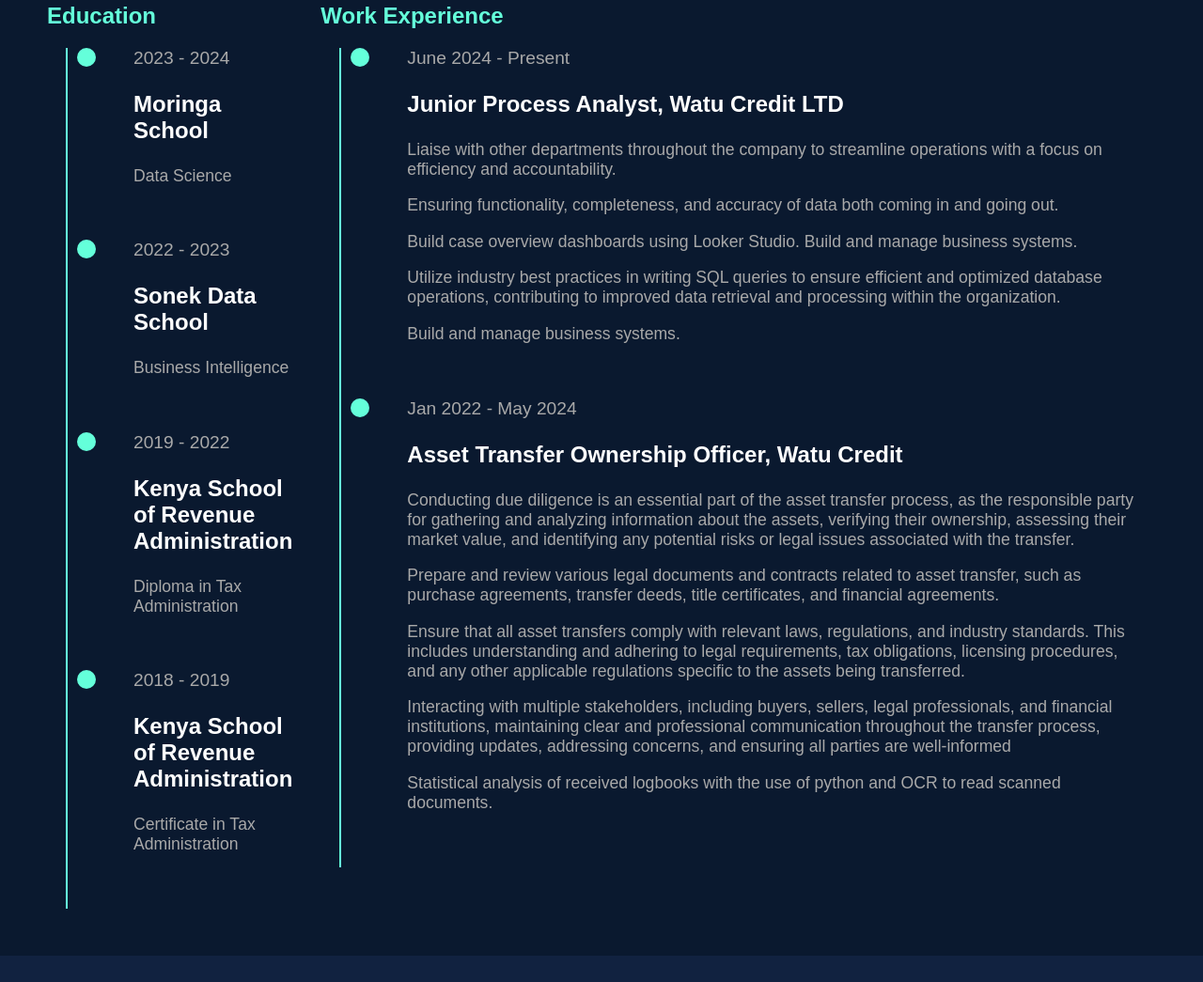
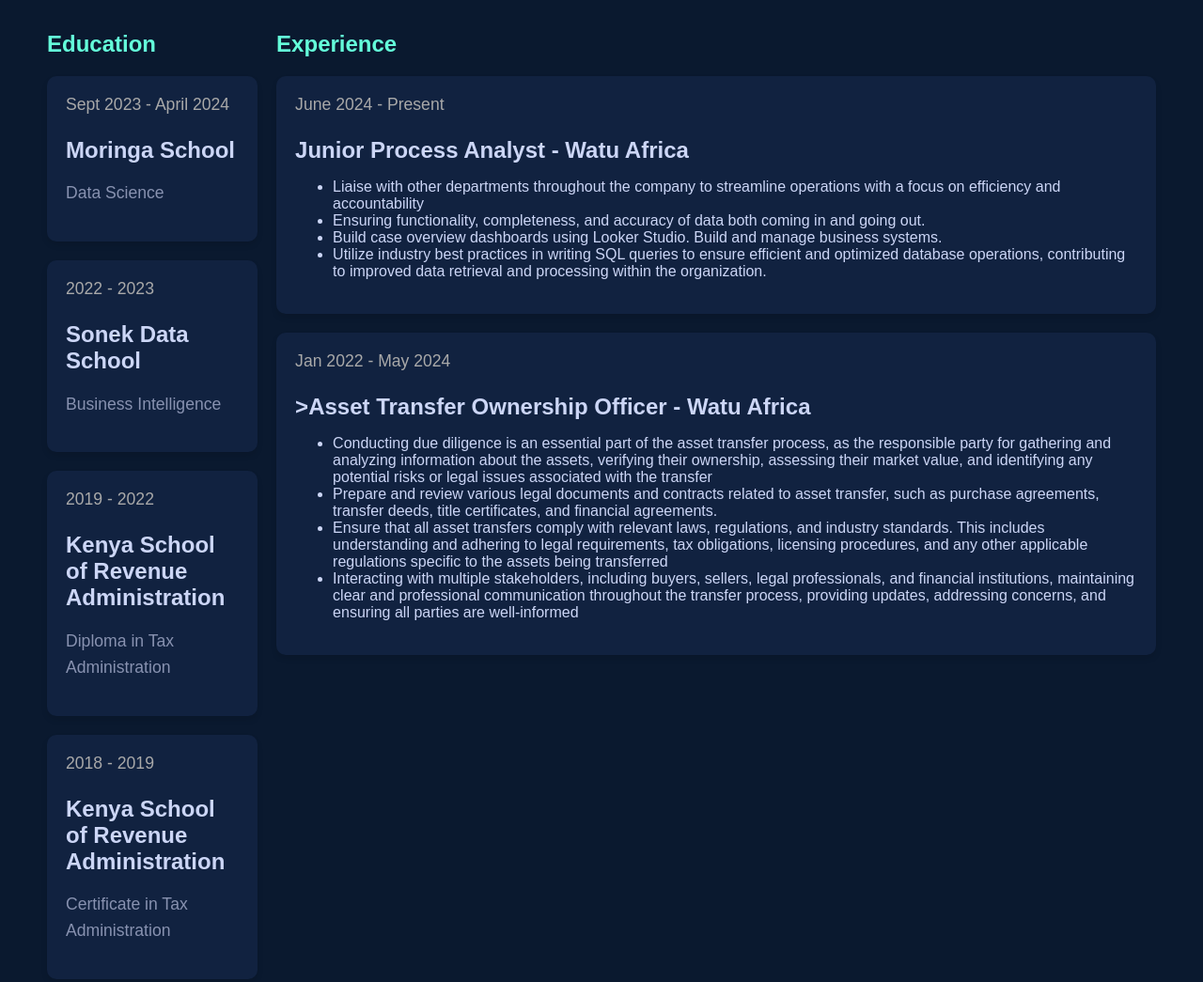
Before and after one commit to rodgersbunde/Portfolio, a plain HTML site: page portfolio.html in a window 1280 px wide. Shown: the part 886-1931 px from the top of the page at 94% size. Drawn offline with Linux system fonts and the light colour scheme.

Commit message:
initial commit

```diff
--- a/portfolio.html
+++ b/portfolio.html
@@ -101,76 +101,47 @@
             color: #64ffda; /* Teal color for section titles */
         }
 
-        /* New timeline style for Education & Experience */
+        /* Education & Work Experience Section */
         #education-work {
             display: flex;
             justify-content: space-between;
             gap: 20px;
+            margin-top: 40px;
         }
 
         .timeline {
             display: flex;
             flex-direction: column;
-            position: relative;
-            margin-left: 20px;
-            padding-left: 40px;
-            border-left: 2px solid #64ffda;
+            gap: 20px; /* Reduced space between timeline items */
         }
 
         .timeline-item {
-            position: relative;
-            margin-bottom: 40px;
-            margin-right: 10px;
-        }
-
-        .timeline-item:before {
-            content: '';
-            position: absolute;
-            top: 0;
-            left: -30px;
-            width: 20px;
-            height: 20px;
-            border-radius: 50%;
-            background-color: #64ffda;
-        }
-
-        .date {
-            font-size: 1.2em;
-            margin-bottom: 5px;
-            color: #A9A9A9;
-            margin-left: 30px;
-        }
-
-        .timeline h3 {
-            font-size: 1.5em;
-            color: #fff;
-            padding-left: 30px;
-        }
-
-        .timeline p, ul {
-            font-size: 1.1em;
-            color: #A9A9A9;
-            padding-left: 30px;
-        }
-
-        ul {
-            margin-top: 10px;
-            list-style: none;
-        }
-
-        ul li {
-            margin-bottom: 10px;
-            padding-left: 20px;
+            background-color: #112240; /* Box background */
+            padding: 20px;
+            border-radius: 10px;
+            box-shadow: 0 4px 6px rgba(0, 0, 0, 0.1);
             position: relative;
         }
 
-        ul li:before {
-            content: '•';
-            position: absolute;
-            left: 0;
-            color: #64ffda;
+        .timeline-item h3 {
+            font-size: 1.5em;
+            color: #ccd6f6;
+            margin-bottom: 5px;
         }
 
+        .timeline-item p {
+            font-size: 1.1em;
+            color: #8892b0;
+            line-height: 1.6;
+        }
+
+        .timeline-item span {
+            font-size: 1.1em;
+            color: #A9A9A9;
+            margin-bottom: 10px;
+        }
+
+        /* Skills Section */
         .skills-list {
             display: flex;
             flex-wrap: wrap;
@@ -184,7 +155,6 @@
             margin: 5px;
         }
 
-        /* Keep other styles the same */
         .project-grid {
             display: grid;
             grid-template-columns: repeat(auto-fit, minmax(300px, 1fr));
@@ -229,7 +199,6 @@
         .project-item a:hover {
             background-color: #ccd6f6; /* Lighter blue hover for project links */
         }
-
         #contact form {
             max-width: 600px;
             margin: 0 auto;
@@ -266,7 +235,6 @@
         footer {
             background-color: #0a192f;
             color: #ccd6f6;
-
             text-align: center;
             padding: 20px;
         }
@@ -325,64 +293,66 @@
             <h2>Education</h2>
             <div class="timeline">
                 <div class="timeline-item">
-                    <span class="date">2023 - 2024</span>
+                    <span>Sept 2023 - April 2024</span>
                     <h3>Moringa School</h3>
                     <p>Data Science</p>
                 </div>
                 <div class="timeline-item">
-                    <span class="date">2022 - 2023</span>
+                    <span>2022  - 2023</span>
                     <h3>Sonek Data School</h3>
                     <p>Business Intelligence</p>
                 </div>
                 <div class="timeline-item">
-                    <span class="date">2019 - 2022</span>
+                    <span>2019 - 2022</span>
                     <h3>Kenya School of Revenue Administration</h3>
                     <p>Diploma in Tax Administration</p>
                 </div>
                 <div class="timeline-item">
-                    <span class="date">2018 - 2019</span>
+                    <span>2018 - 2019</span>
                     <h3>Kenya School of Revenue Administration</h3>
                     <p>Certificate in Tax Administration</p>
+                </div>
+                <div class="timeline-item">
+                    <span>2014 - 2017</span>
+                    <h3>Ramba High School</h3>
+                    <p>Kenya Certificate of Secondary Education</p>
                 </div>
             </div>
         </div>
 
         <div class="work-experience">
-            <h2>Work Experience</h2>
+            <h2>Experience</h2>
             <div class="timeline">
                 <div class="timeline-item">
-                    <span class="date">June 2024 - Present</span>
-                    <h3>Junior Process Analyst, Watu Credit LTD</h3>
-                    <p>Liaise with other departments throughout the company to streamline operations with a focus on efficiency and accountability.</p>
-                    <p>Ensuring functionality, completeness, and accuracy of data both coming in and going out.</p>
-                    <p>Build case overview dashboards using Looker Studio. Build and manage business systems.</p>
-                    <p>Utilize industry best practices in writing SQL queries to ensure efficient and optimized database operations, contributing to improved data retrieval and processing within the organization.</p>
-                    <p>Build and manage business systems.</p>
+                    <span>June 2024 - Present</span>
+                    <h3>Junior Process Analyst - Watu Africa</h3>
+                    <ul>
+                        <li>Liaise with other departments throughout the company to streamline operations with a focus on efficiency and accountability</li>
+                        <li>Ensuring functionality, completeness, and accuracy of data both coming in and going out.</li>
+                        <li>Build case overview dashboards using Looker Studio. Build and manage business systems.</li>
+                        <li>Utilize industry best practices in writing SQL queries to ensure efficient and optimized database operations, contributing to improved data retrieval and processing within the organization.</li>
+                    </ul>
                 </div>
                 <div class="timeline-item">
-                    <span class="date">Jan 2022 - May 2024</span>
-                    <h3>Asset Transfer Ownership Officer, Watu Credit</h3>
-                    <p>Conducting due diligence is an essential part of the asset transfer process, as
+                    <span>Jan 2022 - May 2024</span>
+                    <h3>>Asset Transfer Ownership Officer - Watu Africa</h3>
+                    <ul>
+                        <li>Conducting due diligence is an essential part of the asset transfer process, as
                             the responsible party for gathering and analyzing information about the assets,
                             verifying their ownership, assessing their market value, and identifying any
-                        potential risks or legal issues associated with the transfer.
-                        </p>
-                    <p>Prepare and review various legal documents and contracts related to asset
+                            potential risks or legal issues associated with the transfer</li>
+                        <li>Prepare and review various legal documents and contracts related to asset
                             transfer, such as purchase agreements, transfer deeds, title certificates, and
-                        financial agreements.
-                        </p>
-                    <p>Ensure that all asset transfers comply with relevant laws, regulations, and
+                            financial agreements.</li>
+                        <li>Ensure that all asset transfers comply with relevant laws, regulations, and
                             industry standards. This includes understanding and adhering to legal
                             requirements, tax obligations, licensing procedures, and any other applicable
-                        regulations specific to the assets being transferred.
-                        </p>
-                    <p>Interacting with multiple stakeholders, including buyers, sellers, legal
+                            regulations specific to the assets being transferred</li>
+                        <li>Interacting with multiple stakeholders, including buyers, sellers, legal
                             professionals, and financial institutions, maintaining clear and professional
                             communication throughout the transfer process, providing updates, addressing
-                        concerns, and ensuring all parties are well-informed
-                        </p>
-                    <p>Statistical analysis of received logbooks with the use of python and OCR to
-                        read scanned documents.</p>
+                            concerns, and ensuring all parties are well-informed</li>
+                    </ul>
                 </div>
             </div>
         </div>
@@ -398,6 +368,7 @@
             <div class="skill-item">Machine Learning</div>
             <div class="skill-item">Looker Studio</div>
             <div class="skill-item">Business Intelligence</div>
+            <div class="skill-item">Power BI</div>
         </div>
     </section>
 
@@ -412,7 +383,6 @@
                 <a href="https://github.com/rodgersbunde/Project_5" target="_blank">View on GitHub</a> |
                 <a href="#" target="_blank">Visit Website</a>
             </div>
-            <!-- Project 2 -->
             <div class="project-item">
                 <h3>Patient Treatment Classification</h3>
                 <img src="HOSP.jpg" alt="Project 2 Image">
@@ -423,6 +393,7 @@
         </div>
     </section>
 
+    <!-- Contact Section -->
     <!-- Contact Section -->
     <section id="contact">
         <h2>Contact Me</h2>
```
Lines whose indentation alone changed are shown as unchanged.
